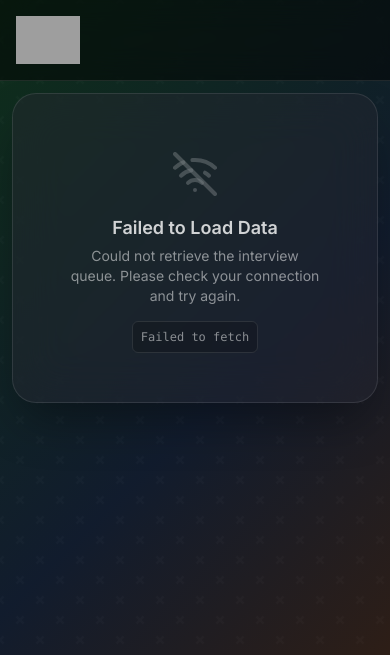
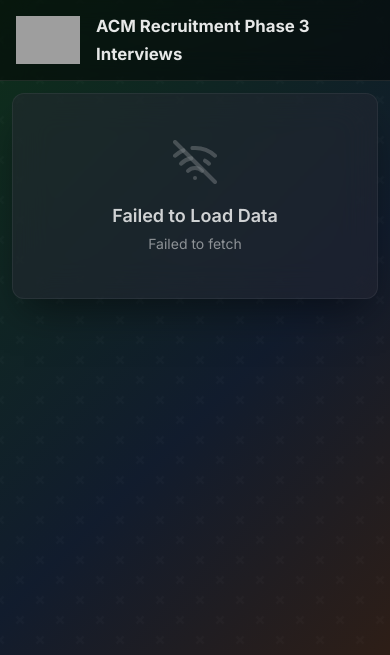
Before and after one commit to IOIT-ACM/ioit.acm, a Flask app: template app/templates/interviews/acm.25.p3.html in a window 390 px wide. Shown: the top 655 px of the page. Run offline with Flask 3, Linux system fonts and the light colour scheme; the template is opened without the code that fills it, so the values that code supplies are empty; parts of the project's set-up code (start-up, migrations or seed data) failed here and were passed over; some libraries are stand-ins or nearby versions; grey boxes are pictures that could not be loaded.

Commit message:
responsive interview page

```diff
--- a/app/templates/interviews/acm.25.p3.html
+++ b/app/templates/interviews/acm.25.p3.html
@@ -16,7 +16,6 @@
       rel="stylesheet"
     />
     <script src="https://unpkg.com/lucide@latest"></script>
-
     <meta property="og:type" content="website" />
     <meta property="og:title" content="ACM Recruitment Phase 3 Interviews" />
     <meta
@@ -30,7 +29,6 @@
     />
     <meta property="og:site_name" content="AISSMS IOIT ACM" />
     <meta property="og:locale" content="en_US" />
-
     <meta name="twitter:card" content="summary_large_image" />
     <meta name="twitter:title" content="ACM Recruitment Phase 3 Interviews" />
     <meta
@@ -43,27 +41,11 @@
     />
     <meta name="twitter:site" content="@IOITACM" />
     <meta name="twitter:creator" content="@IOITACM" />
-
     <link
       rel="icon"
       type="image/svg+xml"
       href="{{ url_for('static', filename='favicon.svg') }}"
     />
-
-    <script
-      async
-      src="https://www.googletagmanager.com/gtag/js?id=G-Y6Z6G51Z27"
-    ></script>
-    <script>
-      window.dataLayer = window.dataLayer || [];
-      function gtag() {
-        dataLayer.push(arguments);
-      }
-      gtag("js", new Date());
-
-      gtag("config", "G-Y6Z6G51Z27");
-    </script>
-
     <style>
       body {
         font-family: "Inter", sans-serif;
@@ -78,12 +60,12 @@
         background-attachment: fixed;
       }
       .card {
-        background: rgba(40, 40, 52, 0.4);
-        backdrop-filter: blur(24px);
-        -webkit-backdrop-filter: blur(24px);
-        border: 1px solid rgba(255, 255, 255, 0.1);
-        border-radius: 24px;
-        box-shadow: 0 25px 50px -12px rgb(0 0 0 / 0.4);
+        background: rgba(40, 40, 52, 0.45);
+        backdrop-filter: blur(18px);
+        -webkit-backdrop-filter: blur(18px);
+        border: 1px solid rgba(255, 255, 255, 0.06);
+        border-radius: 20px;
+        box-shadow: 0 20px 40px -12px rgb(0 0 0 / 0.5);
       }
       *::-webkit-scrollbar {
         display: none;
@@ -93,8 +75,34 @@
         scrollbar-width: none;
       }
       .collapsible-content {
-        transition: all 0.3s ease-in-out;
+        transition: all 0.28s ease-in-out;
         overflow: hidden;
+      }
+      @media (max-width: 640px) {
+        body {
+          font-size: 14px;
+        }
+        header img {
+          height: 40px;
+        }
+        h1 {
+          font-size: 1.05rem !important;
+        }
+        .card {
+          border-radius: 12px;
+        }
+        .collapsible-header h2 {
+          font-size: 1rem;
+        }
+        .text-2xl {
+          font-size: 1.15rem;
+        }
+        .text-xl {
+          font-size: 1rem;
+        }
+        input#searchInput {
+          font-size: 14px;
+        }
       }
     </style>
   </head>
@@ -111,11 +119,14 @@
             alt="ACM Logo"
             class="h-12 w-auto mr-4"
           />
-          <div class="hidden md:block">
-            <h1 class="md:text-3xl text-xl font-bold">
+          <div>
+            <h1 class="text-xl sm:text-2xl md:text-3xl font-bold">
               ACM Recruitment Phase 3 Interviews
             </h1>
-            <p id="headerCounts" class="text-sm text-white/60 font-medium mt-1">
+            <p
+              id="headerCounts"
+              class="hidden md:block text-sm text-white/60 font-medium mt-1"
+            >
               Loading…
             </p>
           </div>
@@ -127,9 +138,7 @@
       <div id="currentContainer" class="mb-8"></div>
 
       <div class="grid grid-cols-1 lg:grid-cols-3 gap-8">
-        <div class="lg:col-span-2 gap-2" id="daysContainer">
-          <!-- Day sections will be dynamically inserted here -->
-        </div>
+        <div class="lg:col-span-2 gap-2" id="daysContainer"></div>
 
         <aside class="card p-6 gap-2 h-fit">
           <div>
@@ -204,6 +213,11 @@
             <i data-lucide="x" class="w-6 h-6"></i>
           </button>
         </div>
+        <div
+          class="p-3 text-sm text-white/60 border-b border-white/10 flex items-center justify-end"
+        >
+          <div id="modalDayInfo" class="text-xs text-white/50">(Day 1)</div>
+        </div>
         <div id="searchResults" class="p-4 space-y-3 overflow-y-auto"></div>
       </div>
     </div>
@@ -211,10 +225,17 @@
     <script>
       let allCandidates = [];
 
+      function getFormattedDate(day) {
+        const baseDate = new Date(2025, 10, 10);
+        baseDate.setDate(baseDate.getDate() + (day - 1));
+        const options = { day: "numeric", month: "short", year: "numeric" };
+        return baseDate.toLocaleDateString("en-GB", options);
+      }
+
       function initials(name) {
         return (name || "")
           .split(" ")
-          .map((s) => s[0])
+          .map((s) => s[0] || "")
           .slice(0, 2)
           .join("")
           .toUpperCase();
@@ -224,7 +245,6 @@
         const wrap = document.createElement("div");
         let baseClasses =
           "flex items-center gap-4 p-4 border rounded-2xl transition-all duration-300";
-
         if (c.completed) {
           wrap.className = `${baseClasses} bg-green-500/10 border-green-500/20`;
         } else if (c.absent) {
@@ -246,8 +266,14 @@
         const domain = document.createElement("div");
         domain.className = "text-sm text-white/60 truncate mt-1";
         domain.textContent = c.domain || "";
+
+        const meta = document.createElement("div");
+        meta.className = "text-xs text-white/50 mt-1";
+        meta.textContent = `${getFormattedDate(c.day)} (Day ${c.day})`;
+
         info.appendChild(name);
         info.appendChild(domain);
+        info.appendChild(meta);
 
         const status = document.createElement("div");
         status.className =
@@ -288,7 +314,9 @@
         name.textContent = c.name;
         const domain = document.createElement("div");
         domain.className = "text-xs text-white/60 truncate";
-        domain.textContent = c.domain || "";
+        domain.textContent = `${getFormattedDate(c.day)} (Day ${
+          c.day
+        }) • ${c.domain || ""}`;
         info.appendChild(name);
         info.appendChild(domain);
         wrap.appendChild(avatar);
@@ -299,7 +327,6 @@
       function createSearchCard(c) {
         const wrap = document.createElement("div");
         let baseClasses = "flex items-center gap-3 p-2.5 border rounded-xl";
-
         if (c.completed) {
           wrap.className = `${baseClasses} bg-green-500/10 border-green-500/20`;
         } else if (c.absent) {
@@ -322,18 +349,11 @@
         const details = document.createElement("div");
         details.className =
           "text-xs text-white/60 truncate flex items-center gap-2 mt-1";
-
         const domain = document.createElement("span");
         domain.textContent = c.domain || "";
-
-        const separator = document.createElement("span");
-        separator.textContent = "•";
-
         const date = document.createElement("span");
-        date.textContent = `Day ${c.day}`;
-
+        date.textContent = `${getFormattedDate(c.day)} (Day ${c.day})`;
         details.appendChild(domain);
-        details.appendChild(separator);
         details.appendChild(date);
 
         info.appendChild(name);
@@ -369,7 +389,7 @@
       function renderLoading() {
         const daysContainer = document.getElementById("daysContainer");
         daysContainer.innerHTML = "";
-        for (let i = 0; i < 2; i++) {
+        for (let i = 1; i <= 2; i++) {
           const skeletonCard = document.createElement("div");
           skeletonCard.className = "card md:p-6 p-3 h-fit mb-4 animate-pulse";
           skeletonCard.innerHTML = `
@@ -382,11 +402,13 @@
           daysContainer.appendChild(skeletonCard);
         }
 
-        absentList.innerHTML = "";
-        completedList.innerHTML = "";
+        const absentListEl = document.getElementById("absentList");
+        const completedListEl = document.getElementById("completedList");
+        absentListEl.innerHTML = "";
+        completedListEl.innerHTML = "";
         for (let i = 0; i < 3; i++) {
-          absentList.appendChild(createSmallSkeleton());
-          completedList.appendChild(createSmallSkeleton());
+          absentListEl.appendChild(createSmallSkeleton());
+          completedListEl.appendChild(createSmallSkeleton());
         }
       }
 
@@ -395,12 +417,12 @@
         headerCounts.textContent = "Error loading data";
         main.innerHTML = "";
         const errorCard = document.createElement("div");
-        errorCard.className = "card p-6";
+        errorCard.className = "card p-3 md:p-6";
         errorCard.appendChild(
           createMessageScreen(
             "wifi-off",
             "Failed to Load Data",
-            `Could not retrieve the interview queue. Please check your connection and try again.<br><br><code class="text-xs bg-black/20 p-2 rounded-md border border-white/10">${error.message}</code>`,
+            `${error && error.message ? error.message : "Unknown error"}`,
           ),
         );
         main.appendChild(errorCard);
@@ -427,9 +449,10 @@
         absentCount.textContent = `${absent.length} Candidates`;
         completedCount.textContent = `${completed.length} Candidates`;
 
-        currentContainer.innerHTML = "";
+        const currentContainerEl = document.getElementById("currentContainer");
+        currentContainerEl.innerHTML = "";
         const currentWrapper = document.createElement("div");
-        currentWrapper.className = "card p-6";
+        currentWrapper.className = "card p-3 md:p-6";
         const currentHeading = document.createElement("h2");
         currentHeading.className =
           "text-2xl font-medium mb-6 pb-4 border-b border-white/10";
@@ -446,23 +469,36 @@
             ),
           );
         }
-        currentContainer.appendChild(currentWrapper);
+        currentContainerEl.appendChild(currentWrapper);
 
         const candidatesByDay = candidates.reduce((acc, candidate) => {
-          const day = candidate.day || "Unknown";
-          if (!acc[day]) {
-            acc[day] = [];
-          }
+          const day = candidate.day || 1;
+          if (!acc[day]) acc[day] = [];
           acc[day].push(candidate);
           return acc;
         }, {});
 
-        const sortedDays = Object.keys(candidatesByDay).sort((a, b) => a - b);
+        const sortedDays = Object.keys(candidatesByDay)
+          .map(Number)
+          .sort((a, b) => a - b);
         const daysContainer = document.getElementById("daysContainer");
         daysContainer.innerHTML = "";
 
+        if (sortedDays.length === 0) {
+          const noDataCard = document.createElement("div");
+          noDataCard.className = "card p-3 md:p-6";
+          noDataCard.appendChild(
+            createMessageScreen(
+              "calendar-check",
+              "No scheduled candidates",
+              "There are no candidates scheduled.",
+            ),
+          );
+          daysContainer.appendChild(noDataCard);
+        } else {
           sortedDays.forEach((day) => {
-          const dayCandidates = candidatesByDay[day].sort(
+            const dayCandidates = candidatesByDay[day] || [];
+            dayCandidates.sort(
               (a, b) => getStatusPriority(a) - getStatusPriority(b),
             );
             const waitingCount = dayCandidates.filter(
@@ -474,8 +510,12 @@
             section.className = "card md:p-6 p-3 h-fit mb-4";
             section.innerHTML = `
                 <div class="collapsible-header flex items-center justify-between mb-6 pb-4 border-b border-white/10 p-2 cursor-pointer md:flex-row flex-col">
-                    <h2 class="text-2xl font-medium">Day ${day}</h2>
-                    <div class="flex items-center gap-4">
+                    <div class="flex items-center gap-3">
+                      <h2 class="text-2xl font-medium">Date: ${getFormattedDate(
+                        day,
+                      )} <span class="text-sm text-white/60"> (Day ${day})</span></h2>
+                    </div>
+                    <div class="flex items-center gap-4 mt-2 md:mt-0">
                         <span class="text-sm font-medium text-white/60">${waitingCount} Waiting</span>
                         <i data-lucide="chevron-down" class="w-5 h-5 transition-transform"></i>
                     </div>
@@ -499,48 +539,59 @@
               );
             }
 
-          section
-            .querySelector(".collapsible-header")
-            .addEventListener("click", () => {
-              const content = section.querySelector(".collapsible-content");
-              const icon = section.querySelector(
+            const headerEl = section.querySelector(".collapsible-header");
+            const iconEl = section.querySelector(
               'i[data-lucide="chevron-down"]',
             );
+            headerEl.addEventListener("click", () => {
+              const content = section.querySelector(".collapsible-content");
               content.classList.toggle("hidden");
-              icon.classList.toggle("rotate-180");
+              iconEl.classList.toggle("rotate-180");
             });
           });
+        }
 
-        absentList.innerHTML = "";
+        const absentListEl = document.getElementById("absentList");
+        absentListEl.innerHTML = "";
         if (absent.length === 0) {
-          absentList.appendChild(
+          absentListEl.appendChild(
             createMessageScreen("user-x", "No Absences", ""),
           );
         } else {
-          absent.forEach((c) => absentList.appendChild(createSmallCard(c)));
+          absent.forEach((c) => absentListEl.appendChild(createSmallCard(c)));
         }
 
-        completedList.innerHTML = "";
+        const completedListEl = document.getElementById("completedList");
+        completedListEl.innerHTML = "";
         if (completed.length === 0) {
-          completedList.appendChild(
+          completedListEl.appendChild(
             createMessageScreen("list-checks", "No Completions", ""),
           );
         } else {
           completed.forEach((c) =>
-            completedList.appendChild(createSmallCard(c)),
+            completedListEl.appendChild(createSmallCard(c)),
           );
         }
+
+        const modalDayInfo = document.getElementById("modalDayInfo");
+        if (sortedDays.length > 0) {
+          modalDayInfo.textContent = `${sortedDays
+            .map((d) => `(Day ${d})`)
+            .join(" ")}`;
+        } else {
+          modalDayInfo.textContent = "(Day 1)";
+        }
+
         lucide.createIcons();
       }
 
       async function fetchAndRender() {
         try {
           const response = await fetch("https://api.ioit.acm.org/acmp3");
-          if (!response.ok) {
+          if (!response.ok)
             throw new Error(
               `API request failed: ${response.status} ${response.statusText}`,
             );
-          }
           const apiData = await response.json();
           allCandidates = apiData.map((item, index) => ({
             id: `c${index + 1}`,
@@ -550,10 +601,18 @@
             completed: String(item.completed).toUpperCase() === "TRUE",
             absent: String(item.absent).toUpperCase() === "TRUE",
             day: parseInt(item.day) || 1,
+            time: item.time || item.Time || "",
           }));
           render(allCandidates);
         } catch (error) {
-          console.error("Failed to fetch or render candidates:", error);
+          try {
+            const fallback = window.__FALLBACK_CANDIDATES__ || [];
+            if (fallback.length > 0) {
+              allCandidates = fallback;
+              render(allCandidates);
+              return;
+            }
+          } catch (e) {}
           renderError(error);
         }
       }
```
Lines whose indentation alone changed are shown as unchanged.
